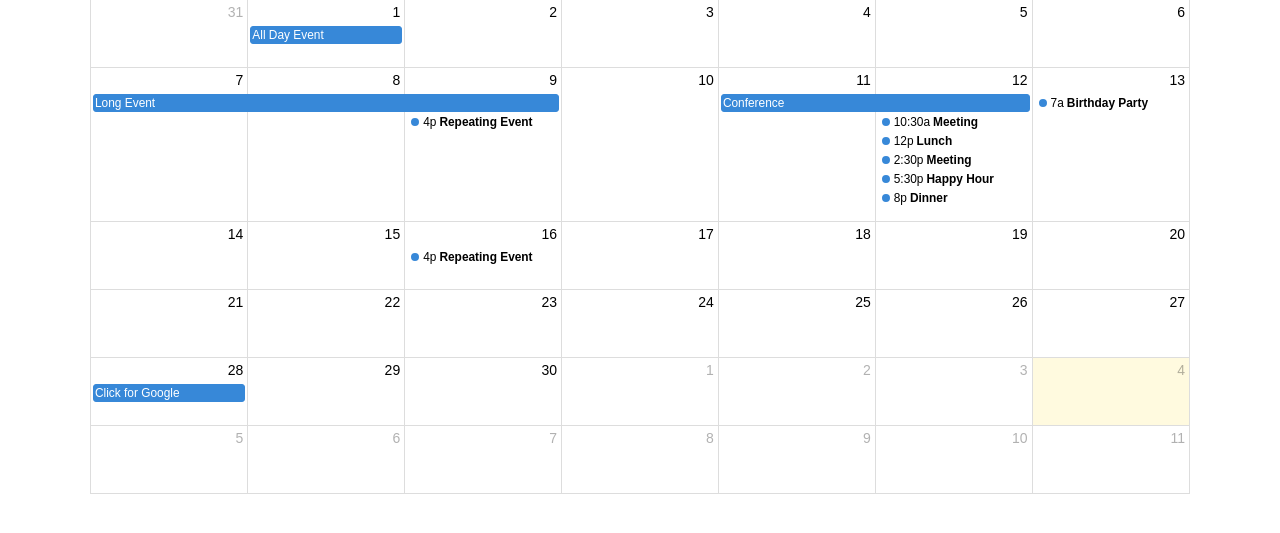
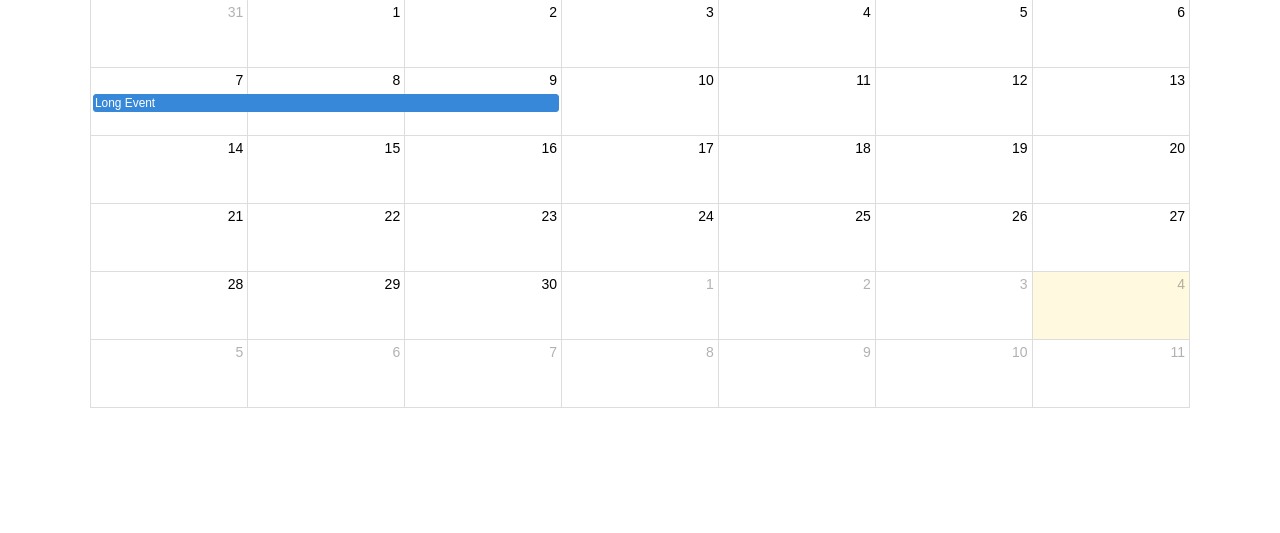
Before and after one commit to beasabreu/backupDefinitivo, a PHP site: page /pages2/fullcalendar/lib/main.html in a window 1280 px wide. Shown: the part 118-651 px from the top of the page. Run offline with PHP 8.4, Linux system fonts and the light colour scheme.

Commit message:
Add files via upload

```diff
--- a/pages2/fullcalendar/lib/main.html
+++ b/pages2/fullcalendar/lib/main.html
@@ -25,58 +25,10 @@
       nowIndicator: true,
       events: [
         {
-          title: 'All Day Event',
-          start: '2020-06-01',
-        },
-        {
           title: 'Long Event',
           start: '2020-06-07',
-          end: '2020-06-10'
-        },
-        {
-          groupId: 999,
-          title: 'Repeating Event',
-          start: '2020-06-09T16:00:00'
-        },
-        {
-          groupId: 999,
-          title: 'Repeating Event',
-          start: '2020-06-16T16:00:00'
-        },
-        {
-          title: 'Conference',
-          start: '2020-06-11',
-          end: '2020-06-13'
-        },
-        {
-          title: 'Meeting',
-          start: '2020-06-12T10:30:00',
-          end: '2020-06-12T12:30:00'
-        },
-        {
-          title: 'Lunch',
-          start: '2020-06-12T12:00:00'
-        },
-        {
-          title: 'Meeting',
-          start: '2020-06-12T14:30:00'
-        },
-        {
-          title: 'Happy Hour',
-          start: '2020-06-12T17:30:00'
-        },
-        {
-          title: 'Dinner',
-          start: '2020-06-12T20:00:00'
-        },
-        {
-          title: 'Birthday Party',
-          start: '2020-06-13T07:00:00'
-        },
-        {
-          title: 'Click for Google',
+          end: '2020-06-10',
           url: 'http://google.com/',
-          start: '2020-06-28'
         }
       ]
     });
--- a/pages2/style.css
+++ b/pages2/style.css
@@ -159,7 +159,7 @@
 	}
 
 	.cont .cont-cont  {
-		height: calc(100vh - 230px);
+		height: calc(100vh - 150px);
 	}
 }
 
```
